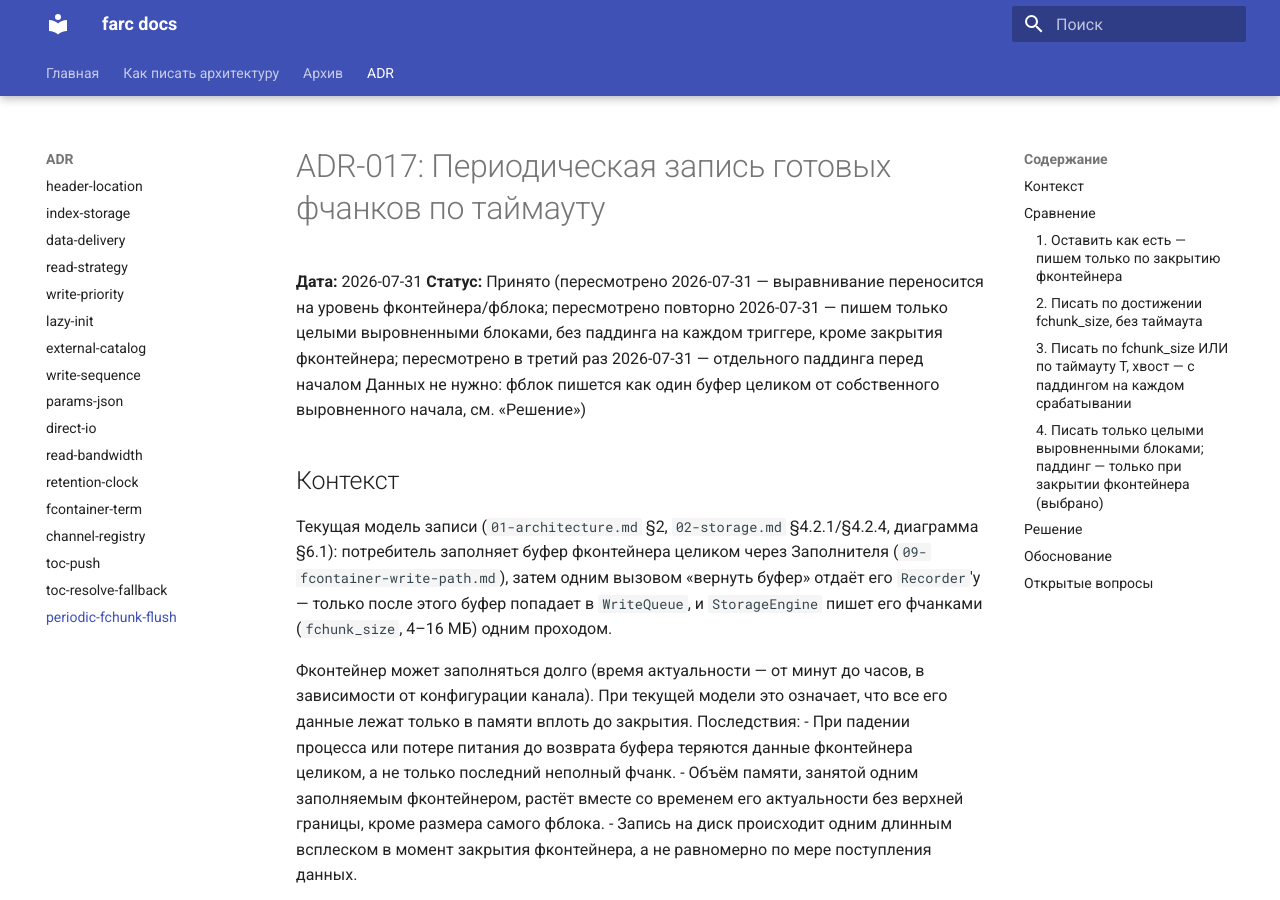
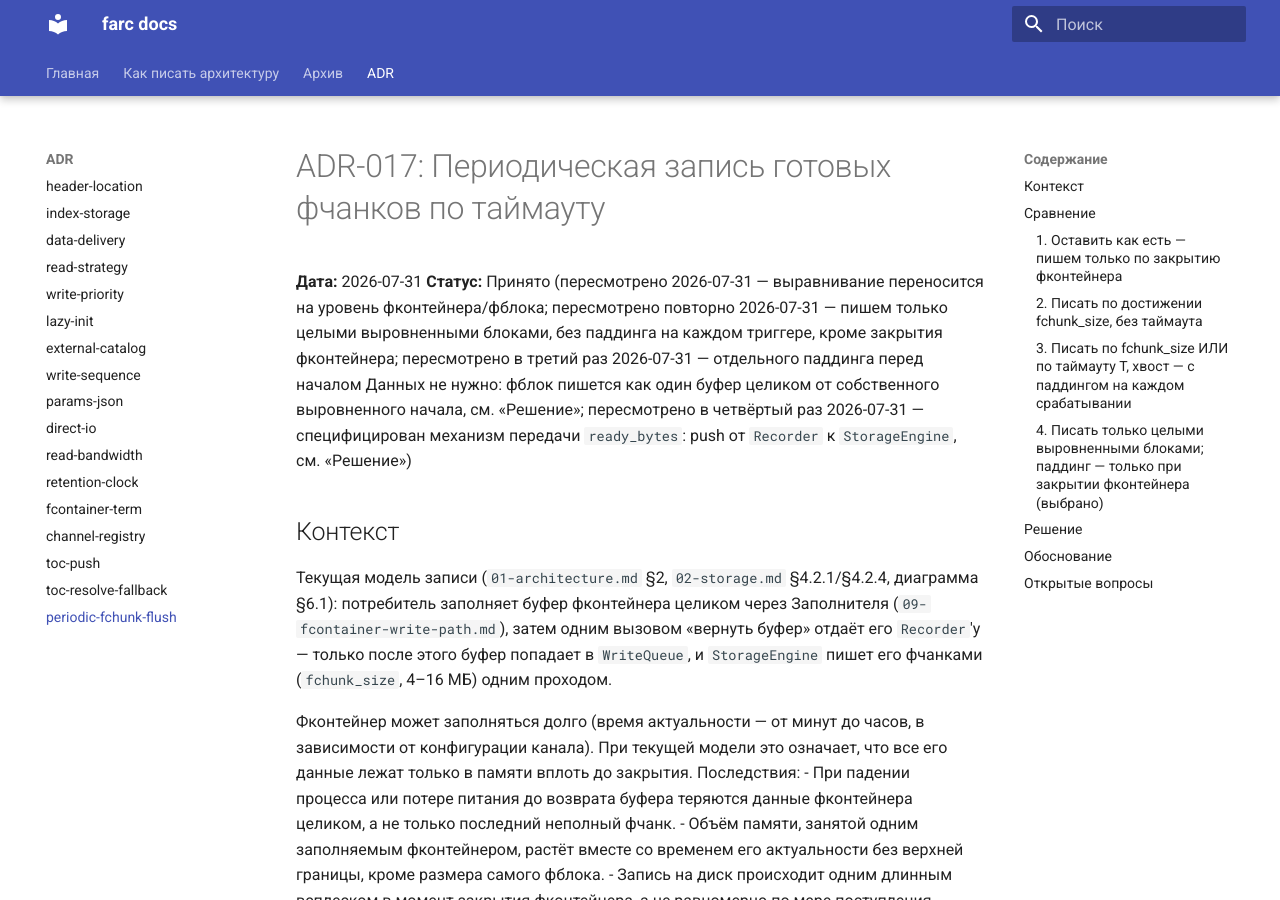
Before and after one commit to traycers/farc, an MkDocs documentation site: the page built from docs/docs/archive/adr/017-periodic-fchunk-flush.md, in a window 1280 px wide and 900 px high. Built offline with MkDocs 1.6.1 and Material for MkDocs 9.7.7, drawn with Linux system fonts in a browser that asks for light colours; some of the changed text lies outside the part shown.

Commit message:
update docs

```diff
--- a/docs/docs/archive/adr/017-periodic-fchunk-flush.md
+++ b/docs/docs/archive/adr/017-periodic-fchunk-flush.md
@@ -1,7 +1,7 @@
 # ADR-017: Периодическая запись готовых фчанков по таймауту
 
 **Дата:** 2026-07-31
-**Статус:** Принято (пересмотрено 2026-07-31 — выравнивание переносится на уровень фконтейнера/фблока; пересмотрено повторно 2026-07-31 — пишем только целыми выровненными блоками, без паддинга на каждом триггере, кроме закрытия фконтейнера; пересмотрено в третий раз 2026-07-31 — отдельного паддинга перед началом Данных не нужно: фблок пишется как один буфер целиком от собственного выровненного начала, см. «Решение»)
+**Статус:** Принято (пересмотрено 2026-07-31 — выравнивание переносится на уровень фконтейнера/фблока; пересмотрено повторно 2026-07-31 — пишем только целыми выровненными блоками, без паддинга на каждом триггере, кроме закрытия фконтейнера; пересмотрено в третий раз 2026-07-31 — отдельного паддинга перед началом Данных не нужно: фблок пишется как один буфер целиком от собственного выровненного начала, см. «Решение»; пересмотрено в четвёртый раз 2026-07-31 — специфицирован механизм передачи `ready_bytes`: push от `Recorder` к `StorageEngine`, см. «Решение»)
 
 ## Контекст
 
@@ -44,6 +44,8 @@
 
 `T` — параметр конфигурации Storage (рядом с `fchunk_size`, `03-storage-format.md`), а не глобальная константа: разным каналам/хранилищам может требоваться разный баланс между частотой проверки и допустимым окном потери данных. Точное имя параметра и значение по умолчанию — открытый вопрос.
 
+Механизм передачи `ready_bytes` — push, а не опрос: только `Recorder` знает момент, когда в буфере фконтейнера появились новые данные (Заполнитель пишет через него/в его буфер), и именно `Recorder` в этот момент сигнализирует `StorageEngine`, какие байты сейчас актуальны/доступны для записи. Сам Заполнитель ничего не знает про `fchunk_size` и не сравнивает с ним — это обновление объёма готовых байт (`ready_bytes`), а не сигнал «порог пересечён». Сравнение `ready_bytes` с `fchunk_size` и проверка таймаута `T` — исключительно на стороне `StorageEngine` (через `WriteQueue`), которому эти параметры и принадлежат (`02-storage.md` §4.2.4). Это сохраняет `fchunk_size` внутренней деталью `StorageEngine`, не протекающей выше по стеку.
+
 ## Обоснование
 
 Фчанк как «единица write-verify» уже подразумевал разбиение на порции при записи (`00-requirements.md` §4.2, ADR-005) — это решение не меняет сам механизм write-verify, а меняет то, **когда** накопленные байты становятся кандидатом на запись: не только «буфер закрыт», но и «прошло время `T`» или «накопилось достаточно». Запись только целыми выровненными блоками (без паддинга «про запас» на каждый таймаут) убирает основную стоимость периодической записи: паддинг на каждом срабатывании таймаута мог бы регулярно тратить впустую до `alignment - 1` байт полезного объёма фблока; при частом `T` на большом числе каналов это накопилось бы в заметные потери. Откладывая незавершённый блок до следующего триггера (вместо немедленного паддинга), мы платим за это только смягчением гарантии таймаута для каналов с очень низким битрейтом (см. вариант 4 в «Сравнении») — этот компромисс принят как приемлемый для домена RTSP-архивирования.
```
Also changed, not shown: other parts of docs/docs/archive/adr/017-periodic-fchunk-flush.md (+0 -1 lines).
